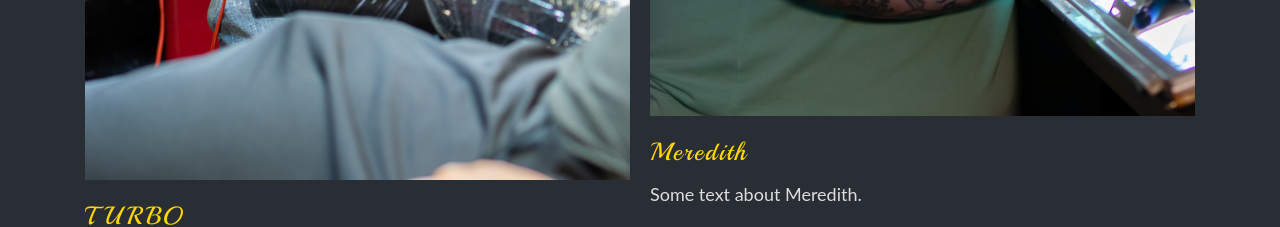
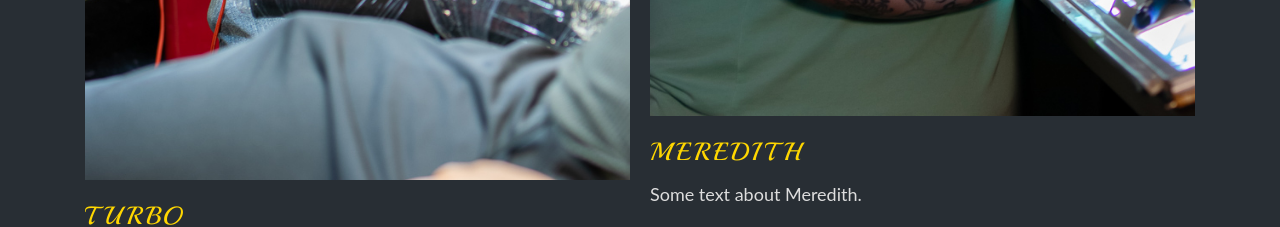
Before and after one commit to ZabeRauf/GoldCityTattoo, a plain HTML site: page index.html in a window 1280 px wide. Shown: the part 1880-2107 px from the top of the page. Drawn offline with nearby package versions, Linux system fonts and the light colour scheme.

Commit message:
Artist font changes

```diff
--- a/views/home.html
+++ b/views/home.html
@@ -44,7 +44,7 @@
 
       <div class="column right-img" style="background-color:transparent;">
         <img src="/images/meredith-4.jpg" class="responsive">
-        <h2 class="artist">Meredith</h2>
+        <h2 class="artist">MEREDITH</h2>
         <p>Some text about Meredith.</p>
         <p>Email to contact</p>
       </div>
```
